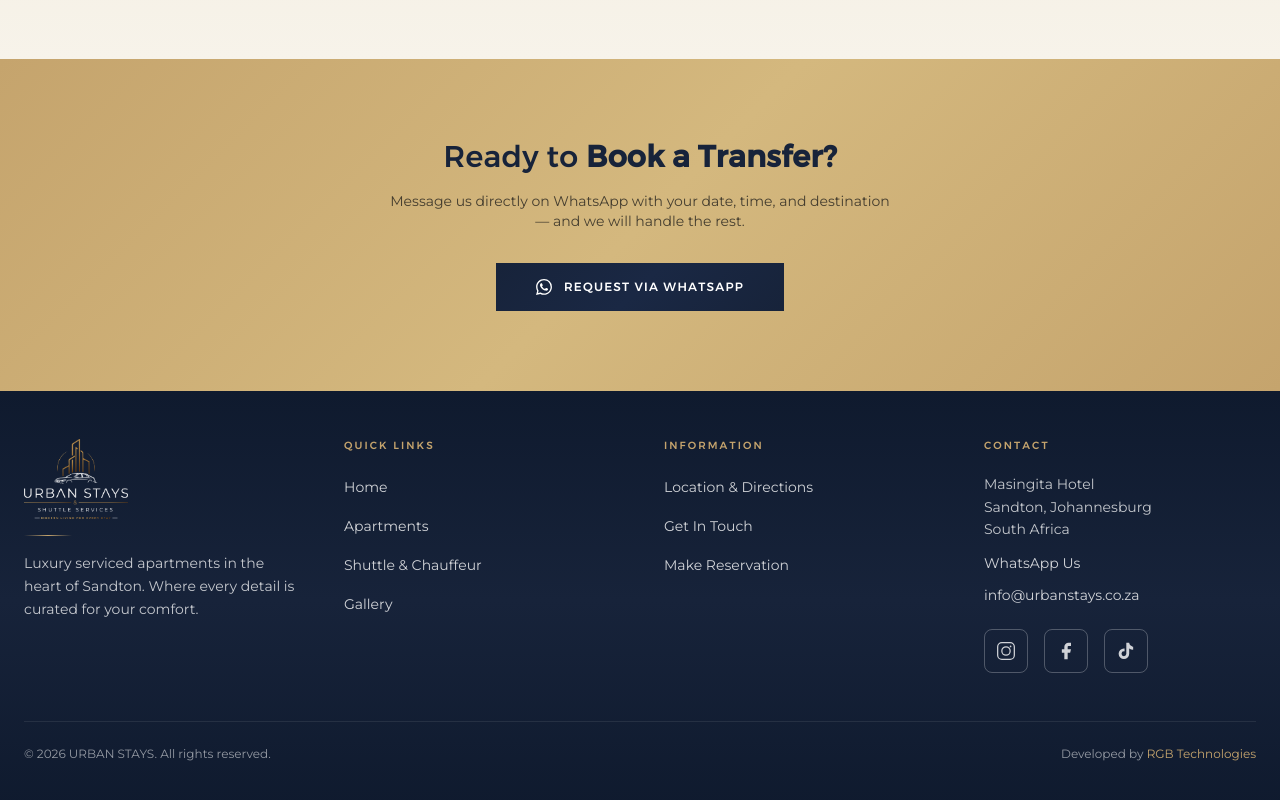
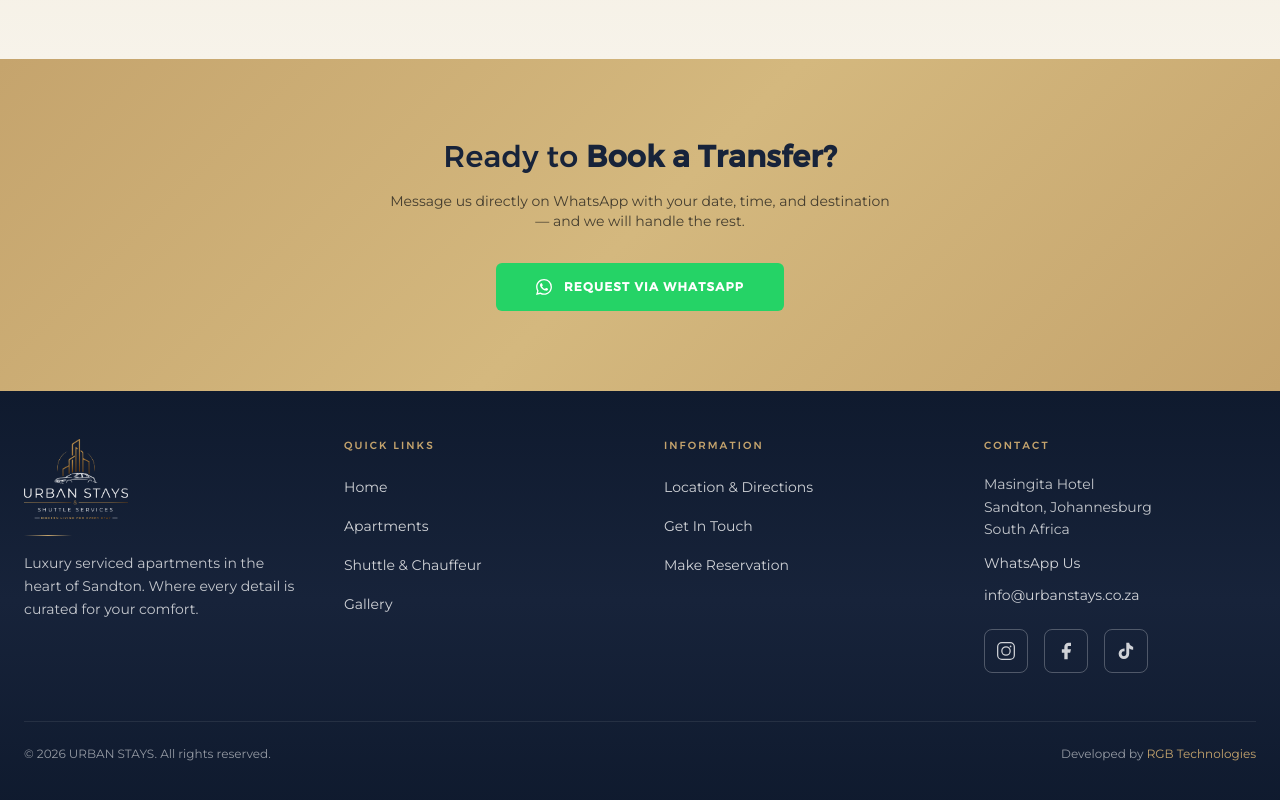
Before and after one commit to osamacreative01-max/URBAN-STAYS, a Next.js app: page /shuttle-chauffeur in a window 1280 px wide. Shown: the part 2458-3258 px from the top of the page. Built offline with nearby package versions, Linux system fonts and the light colour scheme.

Commit message:
All WhatsApp buttons: consistent green btn-whatsapp class across website

```diff
--- a/app/apartments/page.tsx
+++ b/app/apartments/page.tsx
@@ -481,8 +481,8 @@ export default function ApartmentsPage() {
                 href="https://wa.me/923401313713?text=Hi%20URBAN%20STAYS%2C%20I%20would%20like%20to%20make%20a%20booking."
                 target="_blank"
                 rel="noopener noreferrer"
-                className="font-montserrat text-xs font-semibold tracking-widest uppercase px-6 py-3 inline-flex items-center justify-center gap-2 transition-all duration-300 hover:scale-105"
-                style={{ backgroundColor: "#25D366", color: "#FFFFFF", borderRadius: "0.375rem" }}
+                className="btn-whatsapp font-montserrat text-xs font-semibold tracking-widest uppercase px-6 py-3 inline-flex items-center justify-center gap-2"
+                style={{ borderRadius: "0.375rem" }}
               >
                 <svg viewBox="0 0 24 24" fill="white" className="w-4 h-4" aria-hidden="true">
                   <path d="M17.472 14.382c-.297-.149-1.758-.867-2.03-.967-.273-.099-.471-.148-.67.15-.197.297-.767.966-.94 1.164-.173.199-.347.223-.644.075-.297-.15-1.255-.463-2.39-1.475-.883-.788-1.48-1.761-1.653-2.059-.173-.297-.018-.458.13-.606.134-.133.298-.347.446-.52.149-.174.198-.298.298-.497.099-.198.05-.371-.025-.52-.075-.149-.669-1.612-.916-2.207-.242-.579-.487-.5-.669-.51-.173-.008-.371-.01-.57-.01-.198 0-.52.074-.792.372-.272.297-1.04 1.016-1.04 2.479 0 1.462 1.065 2.875 1.213 3.074.149.198 2.096 3.2 5.077 4.487.709.306 1.262.489 1.694.625.712.227 1.36.195 1.871.118.571-.085 1.758-.719 2.006-1.413.248-.694.248-1.289.173-1.413-.074-.124-.272-.198-.57-.347m-5.421 7.403h-.004a9.87 9.87 0 01-5.031-1.378l-.361-.214-3.741.982.998-3.648-.235-.374a9.86 9.86 0 01-1.51-5.26c.001-5.45 4.436-9.884 9.888-9.884 2.64 0 5.122 1.03 6.988 2.898a9.825 9.825 0 012.893 6.994c-.003 5.45-4.437 9.884-9.885 9.884m8.413-18.297A11.815 11.815 0 0012.05 0C5.495 0 .16 5.335.157 11.892c0 2.096.547 4.142 1.588 5.945L.057 24l6.305-1.654a11.882 11.882 0 005.683 1.448h.005c6.554 0 11.89-5.335 11.893-11.893a11.821 11.821 0 00-3.48-8.413z" />
--- a/app/globals.css
+++ b/app/globals.css
@@ -428,6 +428,18 @@ nextjs-portal,
   box-shadow: 0 12px 35px rgba(23,35,58,0.4), 0 4px 12px rgba(197,164,109,0.15);
 }
 
+/* ─── WhatsApp Button ─────────────────────────────────────── */
+.btn-whatsapp {
+  background-color: #25D366;
+  color: #FFFFFF;
+  transition: all 0.3s ease;
+}
+.btn-whatsapp:hover {
+  background-color: #20bd5a;
+  transform: translateY(-2px) scale(1.03);
+  box-shadow: 0 8px 25px rgba(37,211,102,0.35);
+}
+
 /* ─── Gold underline link ──────────────────────────────────── */
 .link-gold {
   position: relative;
--- a/app/page.tsx
+++ b/app/page.tsx
@@ -571,8 +571,8 @@ export default function HomePage() {
                 href="https://wa.me/923401313713?text=Hi%20URBAN%20STAYS%2C%20I%20would%20like%20to%20make%20a%20booking."
                 target="_blank"
                 rel="noopener noreferrer"
-                className="font-montserrat text-xs font-semibold tracking-widest uppercase px-6 py-3 inline-flex items-center justify-center gap-2 transition-all duration-300 hover:scale-105"
-                style={{ backgroundColor: "#25D366", color: "#FFFFFF", borderRadius: "0.375rem" }}
+                className="btn-whatsapp font-montserrat text-xs font-semibold tracking-widest uppercase px-6 py-3 inline-flex items-center justify-center gap-2"
+                style={{ borderRadius: "0.375rem" }}
               >
                 <svg viewBox="0 0 24 24" fill="white" className="w-4 h-4" aria-hidden="true">
                   <path d="M17.472 14.382c-.297-.149-1.758-.867-2.03-.967-.273-.099-.471-.148-.67.15-.197.297-.767.966-.94 1.164-.173.199-.347.223-.644.075-.297-.15-1.255-.463-2.39-1.475-.883-.788-1.48-1.761-1.653-2.059-.173-.297-.018-.458.13-.606.134-.133.298-.347.446-.52.149-.174.198-.298.298-.497.099-.198.05-.371-.025-.52-.075-.149-.669-1.612-.916-2.207-.242-.579-.487-.5-.669-.51-.173-.008-.371-.01-.57-.01-.198 0-.52.074-.792.372-.272.297-1.04 1.016-1.04 2.479 0 1.462 1.065 2.875 1.213 3.074.149.198 2.096 3.2 5.077 4.487.709.306 1.262.489 1.694.625.712.227 1.36.195 1.871.118.571-.085 1.758-.719 2.006-1.413.248-.694.248-1.289.173-1.413-.074-.124-.272-.198-.57-.347m-5.421 7.403h-.004a9.87 9.87 0 01-5.031-1.378l-.361-.214-3.741.982.998-3.648-.235-.374a9.86 9.86 0 01-1.51-5.26c.001-5.45 4.436-9.884 9.888-9.884 2.64 0 5.122 1.03 6.988 2.898a9.825 9.825 0 012.893 6.994c-.003 5.45-4.437 9.884-9.885 9.884m8.413-18.297A11.815 11.815 0 0012.05 0C5.495 0 .16 5.335.157 11.892c0 2.096.547 4.142 1.588 5.945L.057 24l6.305-1.654a11.882 11.882 0 005.683 1.448h.005c6.554 0 11.89-5.335 11.893-11.893a11.821 11.821 0 00-3.48-8.413z" />
--- a/app/shuttle-chauffeur/page.tsx
+++ b/app/shuttle-chauffeur/page.tsx
@@ -387,9 +387,10 @@ export default function ShuttleChauffeurPage() {
             href={`https://wa.me/923401313713?text=${waMessage}`}
             target="_blank"
             rel="noopener noreferrer"
-            className="btn-navy-shimmer font-montserrat text-xs tracking-widest uppercase inline-flex items-center gap-3 px-6 sm:px-10 py-3 sm:py-4"
+            className="btn-whatsapp font-montserrat text-xs font-semibold tracking-widest uppercase inline-flex items-center gap-3 px-6 sm:px-10 py-3 sm:py-4"
+            style={{ borderRadius: "0.375rem" }}
           >
-            <svg viewBox="0 0 24 24" fill="white" className="w-4 h-4 relative z-10" aria-hidden="true">
+            <svg viewBox="0 0 24 24" fill="white" className="w-4 h-4" aria-hidden="true">
               <path d="M17.472 14.382c-.297-.149-1.758-.867-2.03-.967-.273-.099-.471-.148-.67.15-.197.297-.767.966-.94 1.164-.173.199-.347.223-.644.075-.297-.15-1.255-.463-2.39-1.475-.883-.788-1.48-1.761-1.653-2.059-.173-.297-.018-.458.13-.606.134-.133.298-.347.446-.52.149-.174.198-.298.298-.497.099-.198.05-.371-.025-.52-.075-.149-.669-1.612-.916-2.207-.242-.579-.487-.5-.669-.51-.173-.008-.371-.01-.57-.01-.198 0-.52.074-.792.372-.272.297-1.04 1.016-1.04 2.479 0 1.462 1.065 2.875 1.213 3.074.149.198 2.096 3.2 5.077 4.487.709.306 1.262.489 1.694.625.712.227 1.36.195 1.871.118.571-.085 1.758-.719 2.006-1.413.248-.694.248-1.289.173-1.413-.074-.124-.272-.198-.57-.347m-5.421 7.403h-.004a9.87 9.87 0 01-5.031-1.378l-.361-.214-3.741.982.998-3.648-.235-.374a9.86 9.86 0 01-1.51-5.26c.001-5.45 4.436-9.884 9.888-9.884 2.64 0 5.122 1.03 6.988 2.898a9.825 9.825 0 012.893 6.994c-.003 5.45-4.437 9.884-9.885 9.884m8.413-18.297A11.815 11.815 0 0012.05 0C5.495 0 .16 5.335.157 11.892c0 2.096.547 4.142 1.588 5.945L.057 24l6.305-1.654a11.882 11.882 0 005.683 1.448h.005c6.554 0 11.89-5.335 11.893-11.893a11.821 11.821 0 00-3.48-8.413z" />
             </svg>
             Request via WhatsApp
```
